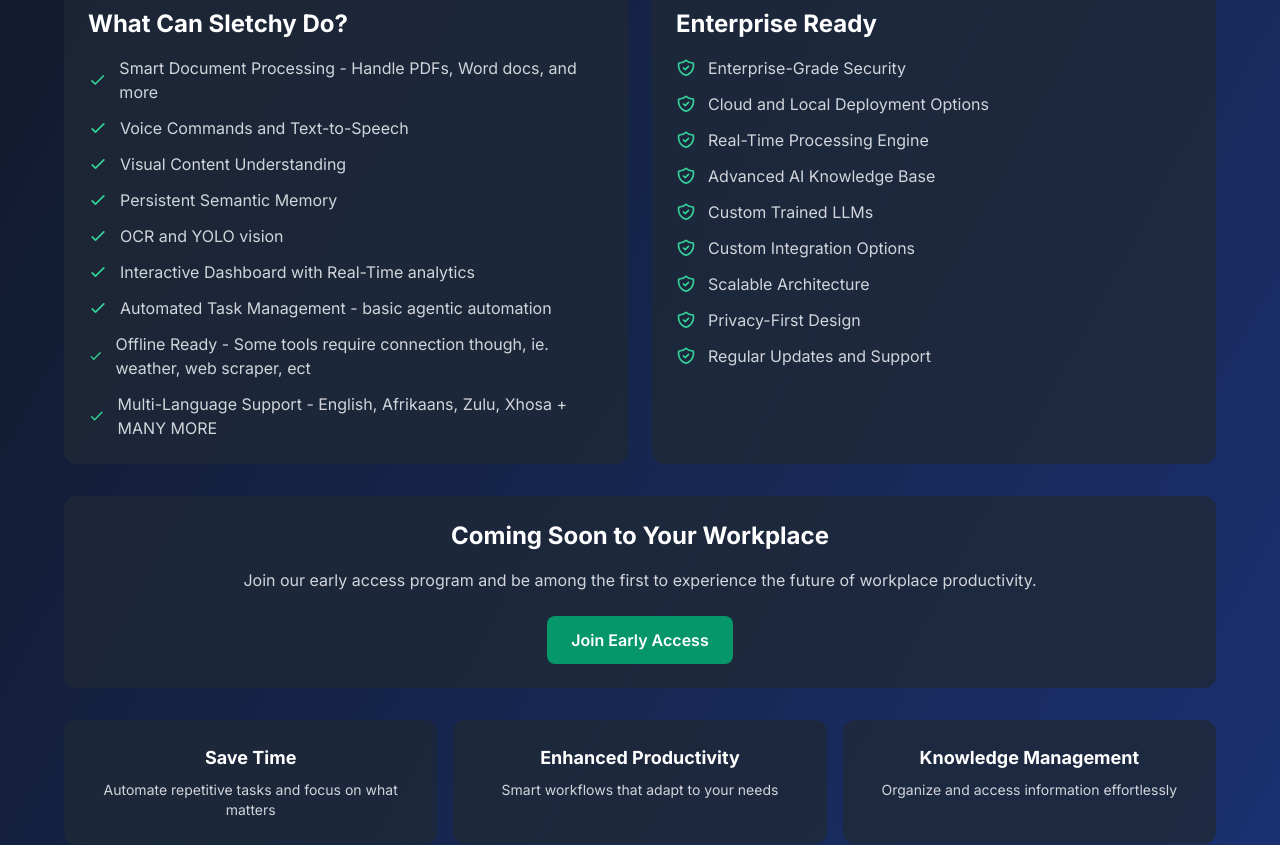
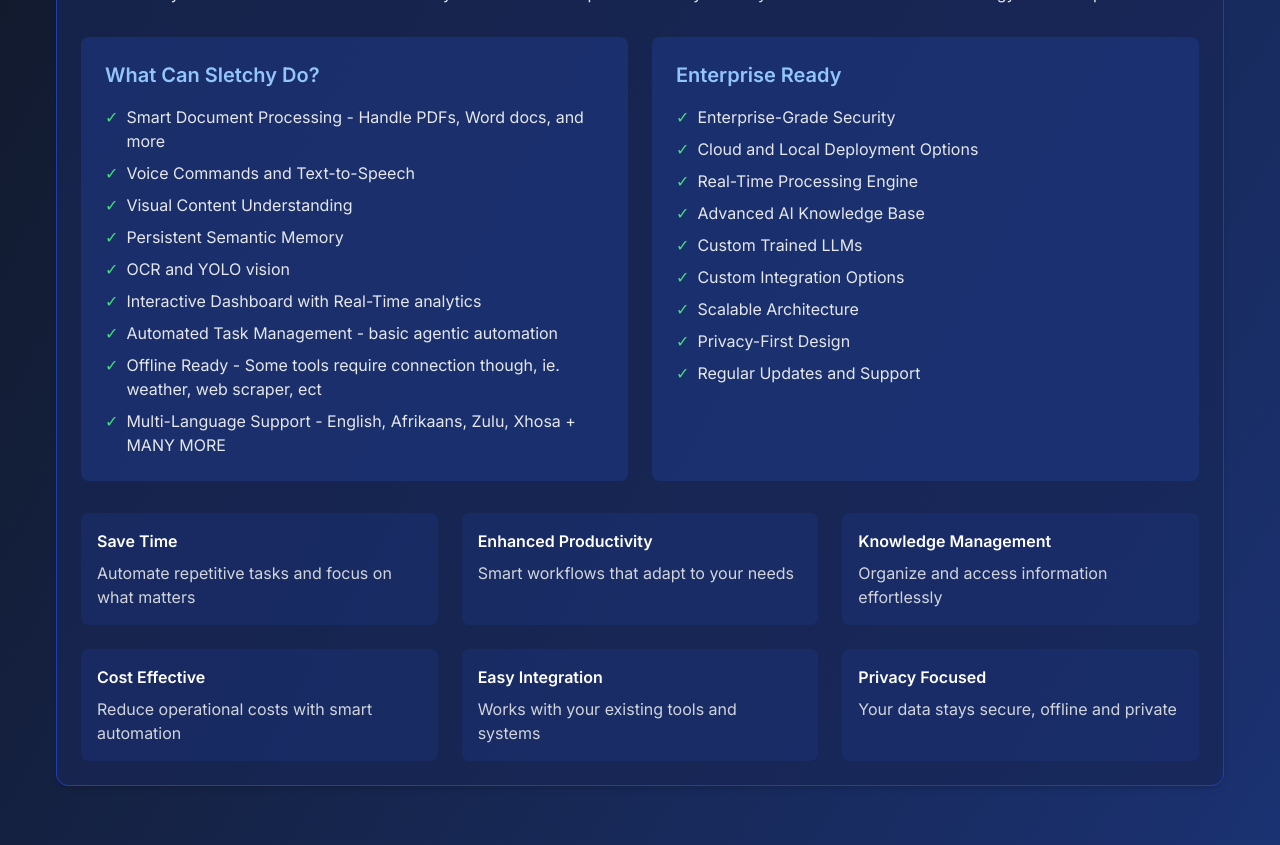
Before and after one commit to banditofsmoke/testsite2, a Next.js app: page /projects in a window 1280 px wide. Shown: the part 320-1165 px from the top of the page. Built offline with nearby package versions, Linux system fonts and the light colour scheme.

Commit message:
bookings, spacing and tittle bug squashed

```diff
--- a/app/projects/page.tsx
+++ b/app/projects/page.tsx
@@ -1,131 +1,139 @@
 'use client'
 
-import React, { useState } from 'react'
-import { BookingModal } from '@/components/ui/booking-modal'
+import React from 'react';
 import Link from 'next/link';
 import Image from 'next/image';
 
-const productInfo = {
-  features: [
-    'Smart Document Processing - Handle PDFs, Word docs, and more',
-    'Voice Commands and Text-to-Speech',
-    'Visual Content Understanding',
-    'Persistent Semantic Memory',
-    'OCR and YOLO vision',
-    'Interactive Dashboard with Real-Time analytics',
-    'Automated Task Management - basic agentic automation',
-    'Offline Ready - Some tools require connection though, ie. weather, web scraper, ect',
-    'Multi-Language Support - English, Afrikaans, Zulu, Xhosa + MANY MORE'
-  ],
-  technicalFeatures: [
-    'Enterprise-Grade Security',
-    'Cloud and Local Deployment Options',
-    'Real-Time Processing Engine',
-    'Advanced AI Knowledge Base',
-    'Custom Trained LLMs',
-    'Custom Integration Options',
-    'Scalable Architecture',
-    'Privacy-First Design',
-    'Regular Updates and Support'
-  ],
-  benefits: [
-    {
-      title: 'Save Time',
-      description: 'Automate repetitive tasks and focus on what matters'
-    },
-    {
-      title: 'Enhanced Productivity',
-      description: 'Smart workflows that adapt to your needs'
-    },
-    {
-      title: 'Knowledge Management',
-      description: 'Organize and access information effortlessly'
-    },
-    {
-      title: 'Cost Effective',
-      description: 'Reduce operational costs with smart automation'
-    },
-    {
-      title: 'Easy Integration',
-      description: 'Works with your existing tools and systems'
-    },
-    {
-      title: 'Privacy Focused',
-      description: 'Your data stays secure, offline and private'
-    }
-  ]
-}
+export default function Projects() {
+  return (
+    <div className="container mx-auto px-4 py-24 mt-24">
+      {/* Adjusted the top padding/margin to fix the cut-off heading */}
+      <h2 className="text-3xl font-bold mb-12 text-center text-white pt-12">Our Projects</h2>
 
-export default function ProductsPage() {
-  const [isBookingOpen, setIsBookingOpen] = useState(false)
+      {/* Project 1: Sletchy AI Assistant */}
+      <div className="mb-16 p-6 border border-blue-800 rounded-xl shadow-md bg-blue-950/70">
+        <h2 className="text-3xl font-semibold mb-2 text-white">Sletchy AI Assistant</h2>
+        <p className="text-xl text-green-400 mb-6">Your Intelligent Workplace Partner</p>
 
-  return (
-    <div className="min-h-screen bg-gradient-to-br from-gray-900 to-blue-900 p-4">
-      <div className="max-w-6xl mx-auto space-y-8">
-        <section className="text-center py-8">
-          <h1 className="text-5xl font-bold text-white mb-2">Sletchy AI Assistant</h1>
-          <p className="text-emerald-400 text-xl mb-3">Your Intelligent Workplace Partner</p>
-          <p className="text-gray-300 max-w-2xl mx-auto">
+        <p className="mb-8 text-gray-200">
           Meet Sletchy - an AI assistant that understands your needs and helps streamline your daily tasks with advanced technology made simple.
         </p>
-        </section>
 
-        <div className="grid md:grid-cols-2 gap-6">
-          <div className="bg-gray-800/80 rounded-xl p-6 hover:bg-gray-800/90 transition-all">
-            <h2 className="text-2xl font-bold text-white mb-4">What Can Sletchy Do?</h2>
-            <ul className="space-y-3">
-              {productInfo.features.map((feature, index) => (
-                <li key={index} className="flex items-center gap-3 text-gray-300">
-                  <svg className="w-5 h-5 text-emerald-400" fill="none" stroke="currentColor" viewBox="0 0 24 24">
-                    <path strokeLinecap="round" strokeLinejoin="round" strokeWidth={2} d="M5 13l4 4L19 7" />
-                  </svg>
-                  {feature}
+        <div className="grid grid-cols-1 md:grid-cols-2 gap-6 mb-8">
+          <div className="bg-blue-900/50 p-6 rounded-lg">
+            <h3 className="text-xl font-semibold mb-4 text-blue-300">What Can Sletchy Do?</h3>
+            <ul className="space-y-2 text-gray-200">
+              <li className="flex items-start">
+                <span className="text-green-400 mr-2">✓</span>
+                <span>Smart Document Processing - Handle PDFs, Word docs, and more</span>
               </li>
-              ))}
+              <li className="flex items-start">
+                <span className="text-green-400 mr-2">✓</span>
+                <span>Voice Commands and Text-to-Speech</span>
+              </li>
+              <li className="flex items-start">
+                <span className="text-green-400 mr-2">✓</span>
+                <span>Visual Content Understanding</span>
+              </li>
+              <li className="flex items-start">
+                <span className="text-green-400 mr-2">✓</span>
+                <span>Persistent Semantic Memory</span>
+              </li>
+              <li className="flex items-start">
+                <span className="text-green-400 mr-2">✓</span>
+                <span>OCR and YOLO vision</span>
+              </li>
+              <li className="flex items-start">
+                <span className="text-green-400 mr-2">✓</span>
+                <span>Interactive Dashboard with Real-Time analytics</span>
+              </li>
+              <li className="flex items-start">
+                <span className="text-green-400 mr-2">✓</span>
+                <span>Automated Task Management - basic agentic automation</span>
+              </li>
+              <li className="flex items-start">
+                <span className="text-green-400 mr-2">✓</span>
+                <span>Offline Ready - Some tools require connection though, ie. weather, web scraper, ect</span>
+              </li>
+              <li className="flex items-start">
+                <span className="text-green-400 mr-2">✓</span>
+                <span>Multi-Language Support - English, Afrikaans, Zulu, Xhosa + MANY MORE</span>
+              </li>
             </ul>
           </div>
 
-          <div className="bg-gray-800/80 rounded-xl p-6">
-            <h2 className="text-2xl font-bold text-white mb-4">Enterprise Ready</h2>
-            <ul className="space-y-3">
-              {productInfo.technicalFeatures.map((feature, index) => (
-                <li key={index} className="flex items-center gap-3 text-gray-300">
-                  <svg className="w-5 h-5 text-emerald-400" fill="none" stroke="currentColor" viewBox="0 0 24 24">
-                    <path strokeLinecap="round" strokeLinejoin="round" strokeWidth={2} d="M9 12l2 2 4-4m5.618-4.016A11.955 11.955 0 0112 2.944a11.955 11.955 0 01-8.618 3.04A12.02 12.02 0 003 9c0 5.591 3.824 10.29 9 11.622 5.176-1.332 9-6.03 9-11.622 0-1.042-.133-2.052-.382-3.016z" />
-                  </svg>
-                  {feature}
+          <div className="bg-blue-900/50 p-6 rounded-lg">
+            <h3 className="text-xl font-semibold mb-4 text-blue-300">Enterprise Ready</h3>
+            <ul className="space-y-2 text-gray-200">
+              <li className="flex items-start">
+                <span className="text-green-400 mr-2">✓</span>
+                <span>Enterprise-Grade Security</span>
               </li>
-              ))}
+              <li className="flex items-start">
+                <span className="text-green-400 mr-2">✓</span>
+                <span>Cloud and Local Deployment Options</span>
+              </li>
+              <li className="flex items-start">
+                <span className="text-green-400 mr-2">✓</span>
+                <span>Real-Time Processing Engine</span>
+              </li>
+              <li className="flex items-start">
+                <span className="text-green-400 mr-2">✓</span>
+                <span>Advanced AI Knowledge Base</span>
+              </li>
+              <li className="flex items-start">
+                <span className="text-green-400 mr-2">✓</span>
+                <span>Custom Trained LLMs</span>
+              </li>
+              <li className="flex items-start">
+                <span className="text-green-400 mr-2">✓</span>
+                <span>Custom Integration Options</span>
+              </li>
+              <li className="flex items-start">
+                <span className="text-green-400 mr-2">✓</span>
+                <span>Scalable Architecture</span>
+              </li>
+              <li className="flex items-start">
+                <span className="text-green-400 mr-2">✓</span>
+                <span>Privacy-First Design</span>
+              </li>
+              <li className="flex items-start">
+                <span className="text-green-400 mr-2">✓</span>
+                <span>Regular Updates and Support</span>
+              </li>
             </ul>
           </div>
         </div>
 
-        <div className="bg-gray-800/80 rounded-xl p-6 text-center">
-          <h2 className="text-2xl font-bold text-white mb-4">Coming Soon to Your Workplace</h2>
-          <p className="text-gray-300 mb-6">
-            Join our early access program and be among the first to experience the future of workplace productivity.
-          </p>
-          <button
-            onClick={() => setIsBookingOpen(true)}
-            className="bg-emerald-600 hover:bg-emerald-500 text-white px-6 py-3 rounded-lg font-semibold transition-all">
-            Join Early Access
-          </button>
+        <div className="grid grid-cols-1 md:grid-cols-3 gap-6">
+          <div className="p-4 bg-blue-900/30 rounded-lg">
+            <h4 className="font-semibold mb-2 text-white">Save Time</h4>
+            <p className="text-gray-300">Automate repetitive tasks and focus on what matters</p>
+          </div>
+          <div className="p-4 bg-blue-900/30 rounded-lg">
+            <h4 className="font-semibold mb-2 text-white">Enhanced Productivity</h4>
+            <p className="text-gray-300">Smart workflows that adapt to your needs</p>
+          </div>
+          <div className="p-4 bg-blue-900/30 rounded-lg">
+            <h4 className="font-semibold mb-2 text-white">Knowledge Management</h4>
+            <p className="text-gray-300">Organize and access information effortlessly</p>
+          </div>
+          <div className="p-4 bg-blue-900/30 rounded-lg">
+            <h4 className="font-semibold mb-2 text-white">Cost Effective</h4>
+            <p className="text-gray-300">Reduce operational costs with smart automation</p>
+          </div>
+          <div className="p-4 bg-blue-900/30 rounded-lg">
+            <h4 className="font-semibold mb-2 text-white">Easy Integration</h4>
+            <p className="text-gray-300">Works with your existing tools and systems</p>
+          </div>
+          <div className="p-4 bg-blue-900/30 rounded-lg">
+            <h4 className="font-semibold mb-2 text-white">Privacy Focused</h4>
+            <p className="text-gray-300">Your data stays secure, offline and private</p>
+          </div>
+        </div>
       </div>
 
-        <div className="grid md:grid-cols-3 gap-4">
-          {productInfo.benefits.map((benefit, index) => (
-            <div key={index} className="bg-gray-800/80 rounded-xl p-6 text-center">
-              <h3 className="text-lg font-bold text-white mb-2">{benefit.title}</h3>
-              <p className="text-gray-300 text-sm">{benefit.description}</p>
-            </div>
-          ))}
-        </div>
-
-        {/* Projects section */}
-        <div className="mt-16">
-          <h2 className="text-3xl font-bold mb-12 text-center text-white">Our Projects</h2>
-
-          {/* Cognitive Cartography System */}
+      {/* Project 2: Cognitive Cartography System */}
       <div className="mb-16 p-6 border border-blue-800 rounded-xl shadow-md bg-blue-950/70">
         <h2 className="text-3xl font-semibold mb-4 text-white">Cognitive Cartography System</h2>
 
@@ -170,7 +178,7 @@
 
         <div className="bg-blue-900/50 p-6 rounded-lg mb-8">
           <h3 className="text-xl font-semibold mb-4 text-blue-300">Key Features</h3>
-              <ul className="space-y-2">
+          <ul className="space-y-2 text-gray-200">
             {['Automatic extraction of key concepts from text',
               'Visualization of relationships between concepts',
               'Interactive interface for map manipulation',
@@ -180,7 +188,7 @@
             ].map((feature, index) => (
               <li key={index} className="flex items-start">
                 <span className="text-green-400 mr-2">✓</span>
-                    <span className="text-gray-200">{feature}</span>
+                <span>{feature}</span>
               </li>
             ))}
           </ul>
@@ -200,17 +208,5 @@
         </div>
       </div>
     </div>
-        {/* Booking Modal */}
-        <BookingModal
-          isOpen={isBookingOpen}
-          onClose={() => setIsBookingOpen(false)}
-          title="Join Early Access"
-          description="Schedule a time to see Sletchy in action and discuss how it can transform your workplace."
-          buttonText="Book Now"
-          buttonLink="https://calendly.com/sletchersystems/demo"
-        />
-      </div>
-    </div>
-  )
-
+  );
 }
```
Lines whose indentation alone changed are shown as unchanged.
